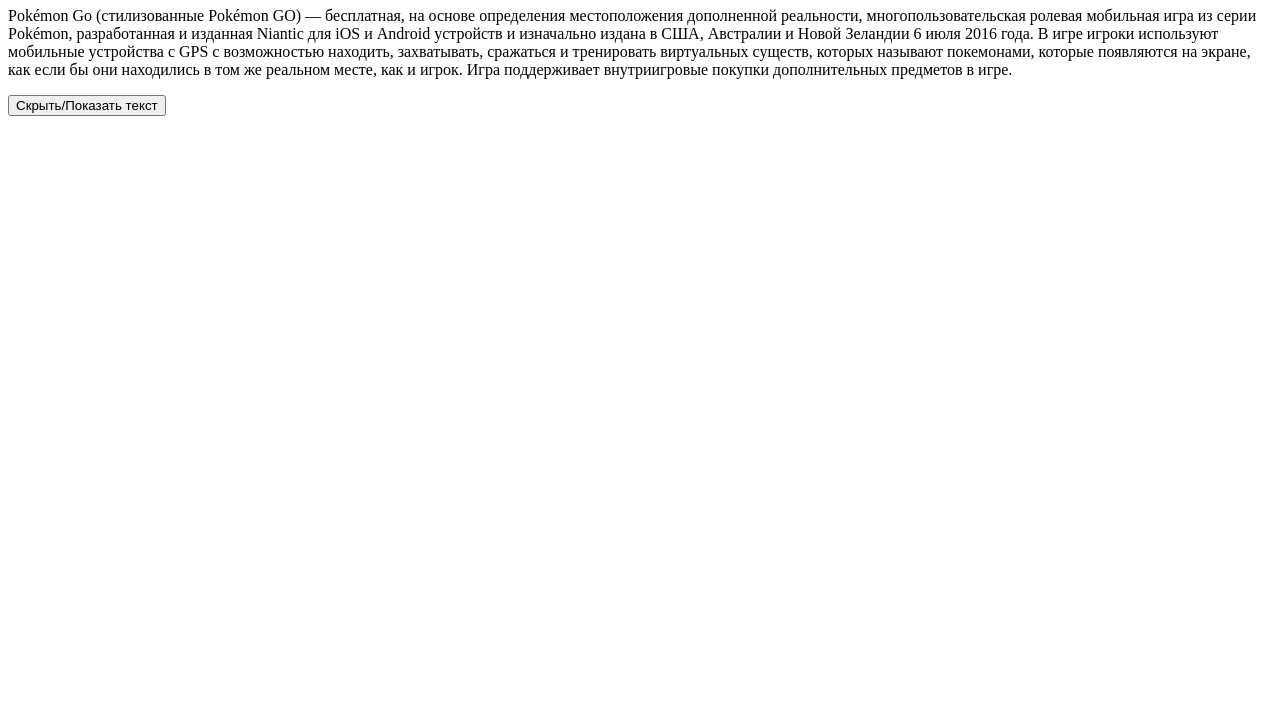
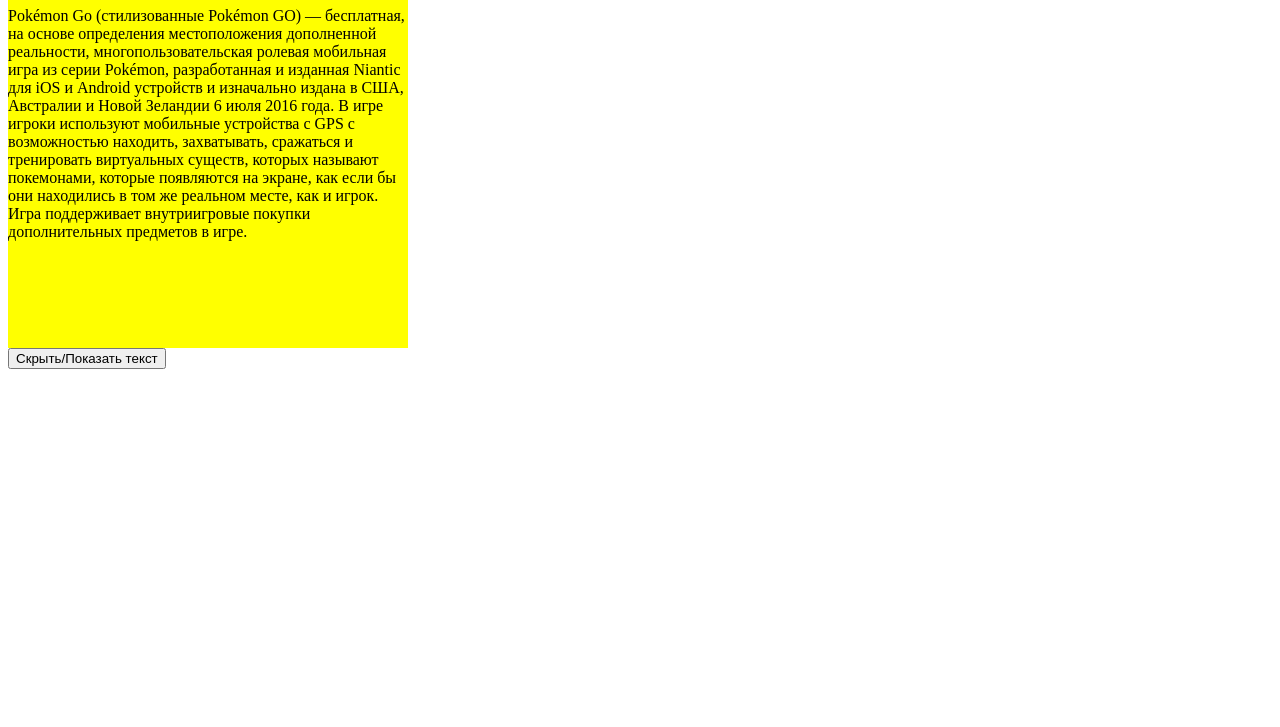
Before and after one commit to michaelrubin24/js-hide-text, a plain HTML site: page index.html in a window 1280 px wide. Shown: the part 73-800 px from the top of the page. Drawn offline with Linux system fonts and the light colour scheme.

Commit message:
rename id of div with article

```diff
--- a/stylesheets/style.css
+++ b/stylesheets/style.css
@@ -1,5 +1,5 @@
 
-#div-hidden {
+#article {
   width:400px;
   height:400px;
   background-color:yellow;
```
